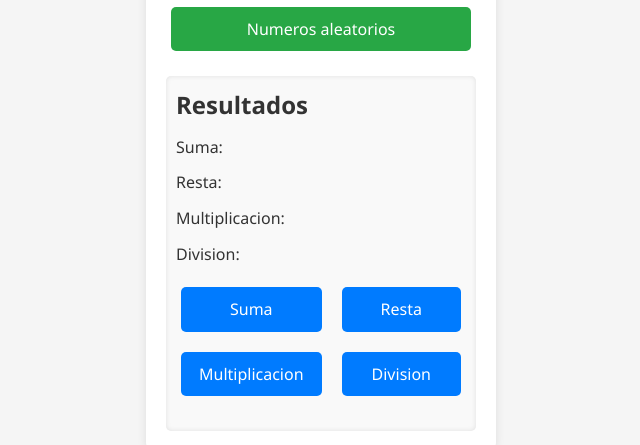
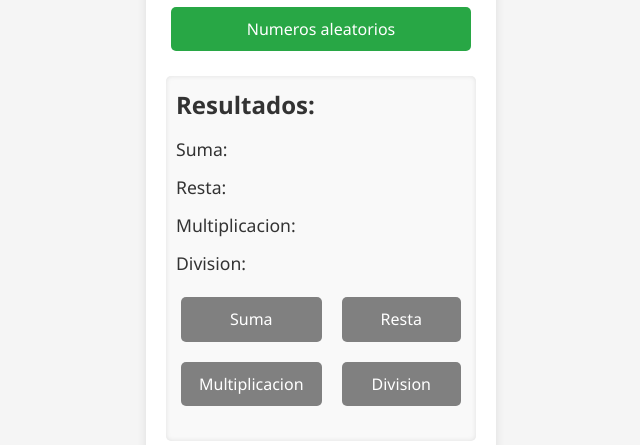
Before and after one commit to dj-leee/nodejs, a plain HTML site: page index.html in a window 1280 px wide. Shown: the part 283-728 px from the top of the page, without its empty margins (319-959 px from the left). Drawn offline with nearby package versions, Linux system fonts and the light colour scheme.

Commit message:
feat:codigo css mejorado

```diff
--- a/css/index.css
+++ b/css/index.css
@@ -41,8 +41,8 @@ body {
     margin: 5px;
     font-size: 1rem;
     border: none;
+    background-color: gray;
     border-radius: 5px;
-    background-color: #007BFF;
     color: #fff;
     cursor: pointer;
     transition: background-color 0.3s ease;
@@ -73,12 +73,14 @@ body {
     gap: 10px;
     margin-bottom: 15px;
 }
-.calculator__results-title {}
-.calculator__result {}
-.calculator__buttons {}
+.calculator__results-title {
+    font-weight: bold;
+}
+.calculator__result {
+    font-size: 1.1rem;
 
-
-.calculator__button--sum {}
-.calculator__button--rest {}
-.calculator__button--multiply {}
-.calculator__button--divide {}
+}
+.calculator__buttons {
+    display: flex;
+    justify-content: center;
+}
--- a/index.html
+++ b/index.html
@@ -21,7 +21,7 @@
         <section class="calculator__results" id="resultados">
             <!-- Zona resultado -->
              <section class="calculator__results-zone">
-                <h2 class="calculator__results-title">Resultados</h2>
+                <h2 class="calculator__results-title">Resultados:</h2>
                 <p class="calculator__result" id="resultadoSuma">Suma:</p>
                 <p class="calculator__result" id="resultadoResta">Resta: </p>
                 <p class="calculator__result" id="resultadoMultiplicacion">Multiplicacion: </p>
```
Also changed, not shown: monohilo-asincrono.js (deleted, +0 -27 lines), monohilo-sincrono.js (deleted, +0 -19 lines), archivos/lectura.txt (deleted), archivos/lectura2.txt (deleted).
